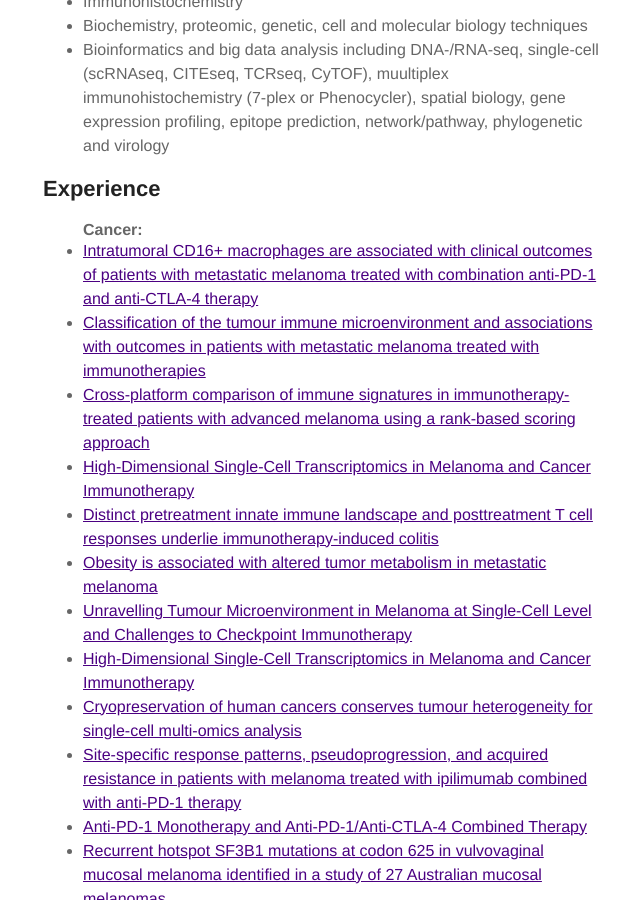
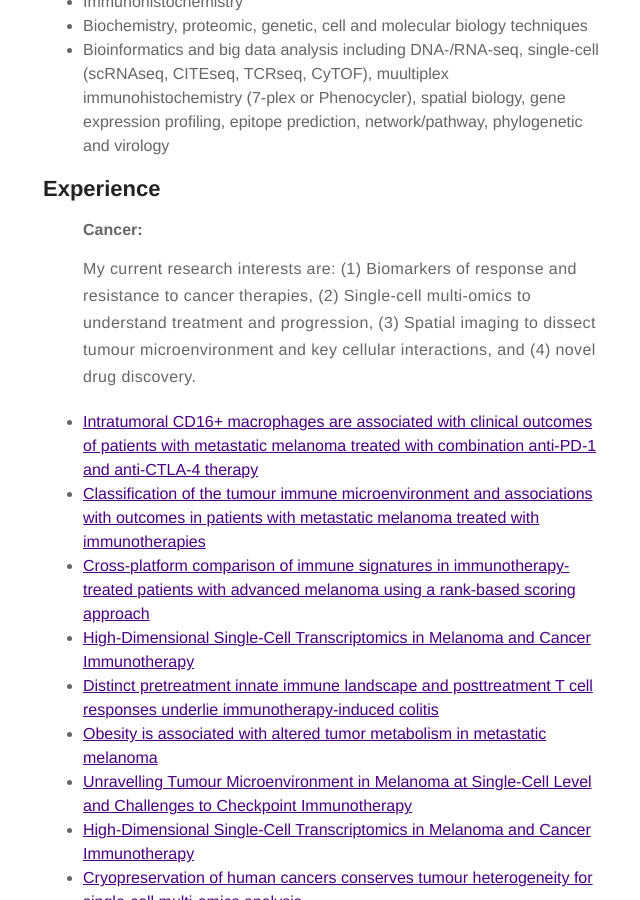
Before and after one commit to cameliaquek/cameliaquek.github.io, a Jekyll site: the page built from about.md, in a window 1280 px wide and 900 px high, scrolled down 1959 px. Shown: the whole window, without its empty margins (317-957 px from the left). Built offline with Jekyll 4.4.1, drawn with Linux system fonts in a browser that asks for light colours; some of the changed text lies outside the part shown.

Commit message:
Update about.md

```diff
--- a/about.md
+++ b/about.md
@@ -29,6 +29,7 @@ layout: page
 <ul>
 
 <b>Cancer:</b>
+<p>My current research interests are: (1) Biomarkers of response and resistance to cancer therapies, (2) Single-cell multi-omics to understand treatment and progression, (3) Spatial imaging to dissect tumour microenvironment and key cellular interactions, and (4) novel drug discovery.</p>
    	<li><a href="https://aacrjournals.org/clincancerres/article/29/13/2513/727344/Intratumoral-CD16-Macrophages-Are-Associated-with">Intratumoral CD16+ macrophages are associated with clinical outcomes of patients with metastatic melanoma treated with combination anti-PD-1 and anti-CTLA-4 therapy</a></li>
 	<li><a href="https://jitc.bmj.com/content/11/10/e007144.info">Classification of the tumour immune microenvironment and associations with outcomes in patients with metastatic melanoma treated with immunotherapies</a></li>
    	<li><a href="https://translational-medicine.biomedcentral.com/articles/10.1186/s12967-023-04092-9">Cross-platform comparison of immune signatures in immunotherapy-treated patients with advanced melanoma using a rank-based scoring approach</a></li>
@@ -49,7 +50,6 @@ layout: page
     	<li><a href="https://aacrjournals.org/clincancerres/article/25/4/1272/10155/Distinct-Molecular-Profiles-and-Immunotherapy">Distinct Molecular Profiles and Immunotherapy Treatment Outcomes of V600E and V600K BRAF-Mutant Melanoma</a></li>
      	<li><a href="https://www.frontiersin.org/journals/oncology/articles/10.3389/fonc.2018.00584/full">The Prognostic Significance of Low-Frequency Somatic Mutations in Metastatic Cutaneous Melanoma</a></li>
       	<li><a href="https://aacrjournals.org/clincancerres/article/24/13/3036/80949/CD103-Tumor-Resident-CD8-T-Cells-Are-Associated">CD103+ Tumor-Resident CD8+ T Cells Are Associated with Improved Survival in Immunotherapy-Naïve Melanoma Patients and Expand Significantly During Anti–PD-1 Treatment</a></li>
-
 <br><br>
 
 <b>Neurodegenerative diseases:</b>
@@ -60,24 +60,26 @@ with computational biology in identifying driver genes and the RNA content of sm
   	<li><a href="https://www.sciencedirect.com/science/article/pii/S0006291X16315571?via%3Dihub">The role of extracellular vesicles in neurodegenerative diseases</a></li>
     	<li><a href="https://www.nature.com/articles/srep22398">Gene dysregulation is restored in the Parkinson’s disease MPTP neurotoxic mice model upon treatment of the therapeutic drug CuII(atsm)</a></li>
       	<li><a href="https://www.frontiersin.org/articles/10.3389/fgene.2013.00150/full">The detection of microRNA associated with Alzheimer's disease in biological fluids using next-generation sequencing technologies</a></li>
+<br><br>
 
-<br><br>
 <b>Immunology:</b>
+<p>As part of a work collaboration, I have contributed the data analytics and my knowledge of Immunology (from Onco-immunology, Neuro-immunology and Infectious diseases).</p>
 	<li><a href="https://www.mdpi.com/1422-0067/24/11/9334">Non-Antigenic Modulation of Antigen Receptor (TCR) Loop Modulates Signalling: Implications of External Factors Influencing T-Cell Responses</a></li>
 <br><br>
 
 <b>Virology:</b>
+<p>My early research including Honours focuses on virology. I lead the statistical or computational biology component of the work.</p>
 	<li><a href="https://www.mdpi.com/2075-4418/13/8/1364)">Multiplex RT Real-Time PCR Based on Target Failure to Detect and Identify Different Variants of SARS-CoV-2: A Feasible Method That Can Be Applied in Clinical Laboratories.</a></li>
  	<li><a href="https://www.mdpi.com/2075-4418/12/10/2393">Characteristics of Hepatitis B Virus Genotype and Sub-Genotype in Hepatocellular Cancer Patients in Vietnam</a></li>
  	<li><a href="https://www.sciencedirect.com/science/article/pii/S1525157817302969?via%3Dihub">Evaluation of a Hepatitis C Virus Core Antigen Assay in Plasma and Dried Blood Spot Samples</a></li>
+<br><br>
 
-<br><br>
  <b>Software and analysis tools:</b>
  <p>I developed or contributed to software and analysis tools as part of my work.</p>
 	<li><a href="http://israp.sourceforge.net/">iSRAP</a></li>
 	<li><a href="http://www.funrich.org/">FunRich</a></li>
+<br><br>
 
-<br><br>
   <b>Large datasets:</b>
   <p>I manage or contribute to large or big datasets that received high international impact from data sharing of high-value pre-clinical or clinical trial samples.</p>
  	<li><a href="https://ega-archive.org/studies/EGAS00001006977">EGAS00001006977: NanoString nCounter® PanCancer IO 360™on anti-PD1/anti-PD1+CTLA4 in patients with metastatic melanoma
```
